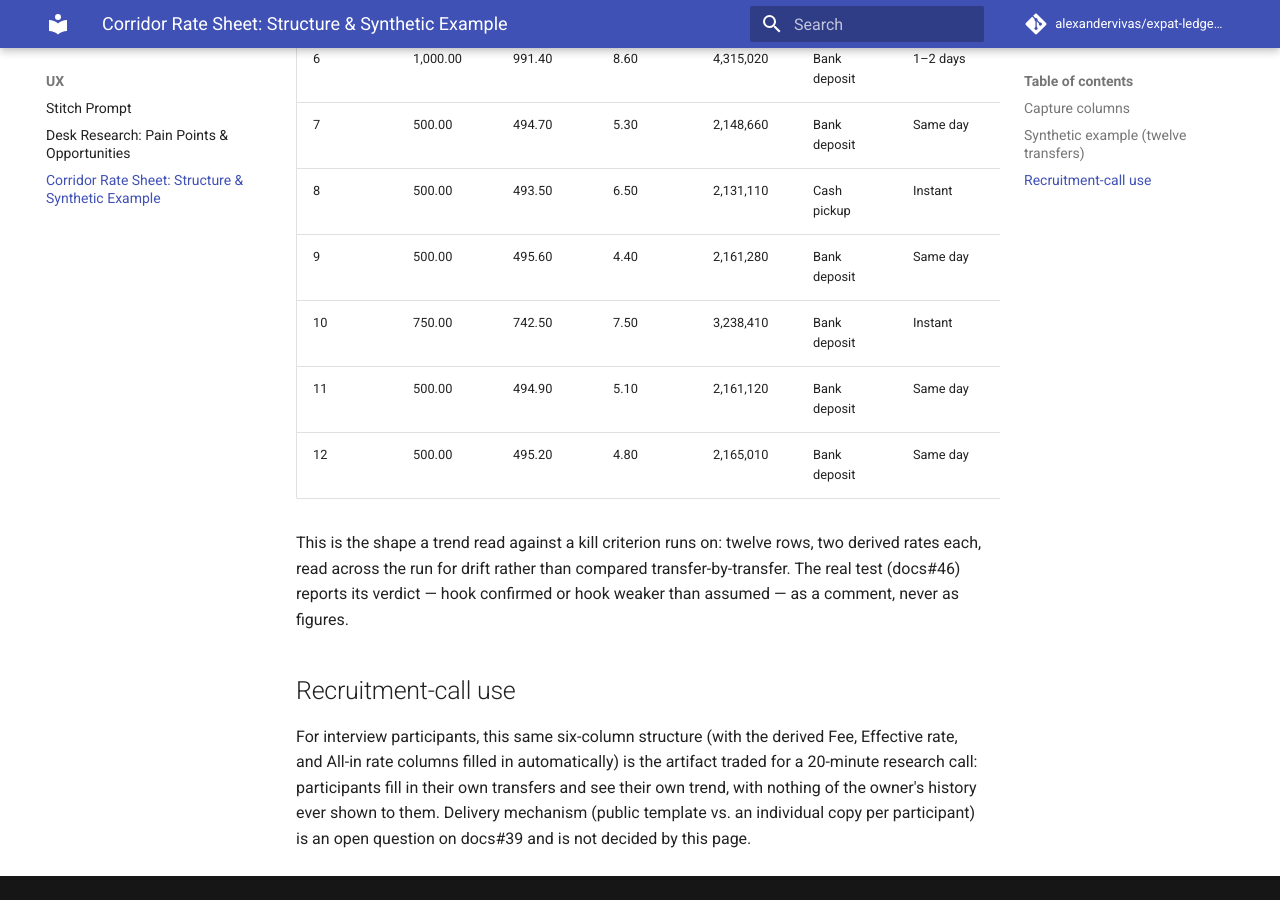
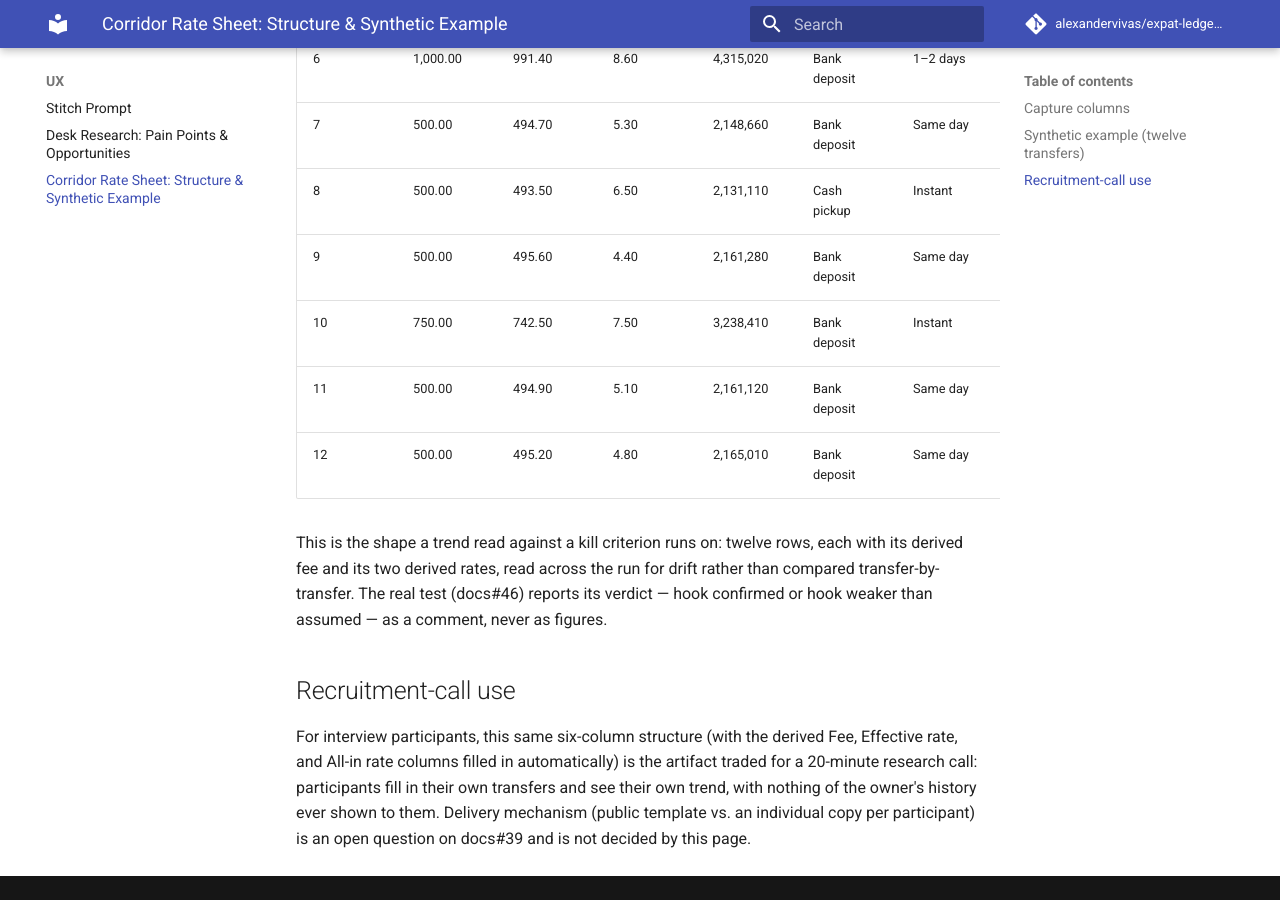
Before and after one commit to alexandervivas/expat-ledger-docs, an MkDocs documentation site: the page built from docs/ux/corridor-rate-sheet-template.md, in a window 1280 px wide and 900 px high, scrolled down 1952 px. Built offline with MkDocs 1.6.1 and Material for MkDocs 9.7.7, drawn with Linux system fonts in a browser that asks for light colours; comment, search, counter and statistics services are not loaded.

Commit message:
docs(ux): count the derived fee alongside the two derived rates
Addresses Copilot review on PR #48 — the closing summary undercounted
the per-row derived values (fee, effective rate, all-in rate) as two.

```diff
--- a/docs/ux/corridor-rate-sheet-template.md
+++ b/docs/ux/corridor-rate-sheet-template.md
@@ -58,9 +58,10 @@ both rates are computed exactly from the transfer's own observed values.
 | 12 | 500.00 | 495.20 | 4.80 | 2,165,010 | Bank deposit | Same day | Remitly | 4,371.99 | 4,330.02 |
 
 This is the shape a trend read against a kill criterion runs on: twelve rows,
-two derived rates each, read across the run for drift rather than compared
-transfer-by-transfer. The real test (docs#46) reports its verdict — hook
-confirmed or hook weaker than assumed — as a comment, never as figures.
+each with its derived fee and its two derived rates, read across the run for
+drift rather than compared transfer-by-transfer. The real test (docs#46)
+reports its verdict — hook confirmed or hook weaker than assumed — as a
+comment, never as figures.
 
 ## Recruitment-call use
 
```
